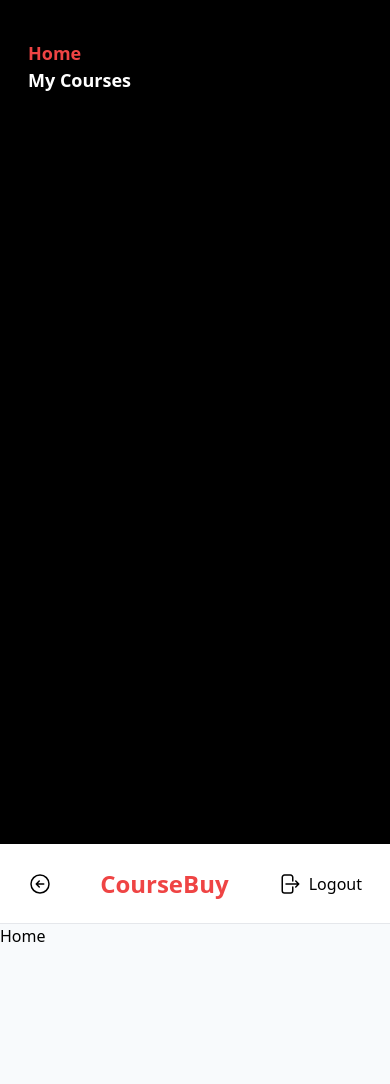
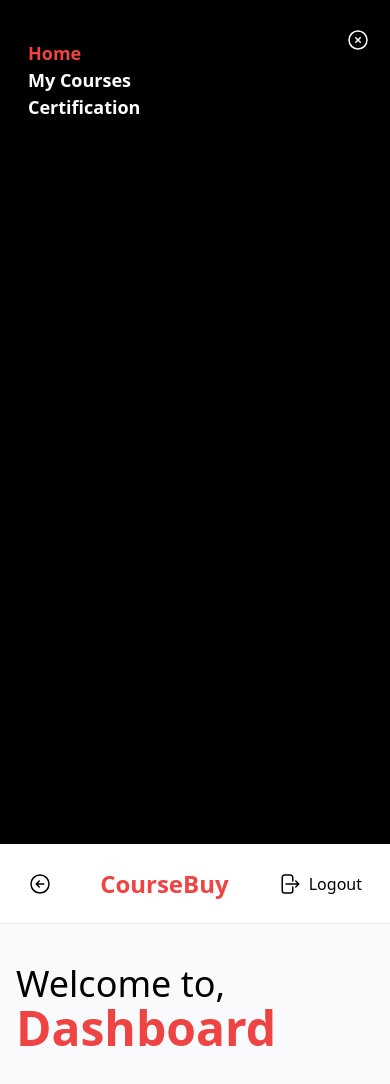
Before and after one commit to MdMuzahid07/Task-online-course, a React (Vite) app: page /dashboard in a window 390 px wide. Shown: the top 1084 px of the page. Built offline with nearby package versions, Linux system fonts and the light colour scheme.

Commit message:
dashboard UX

```diff
--- a/src/layout/dashboard/Dashboard.jsx
+++ b/src/layout/dashboard/Dashboard.jsx
@@ -27,7 +27,7 @@ const Dashboard = () => {
             <div
               className={` ${
                 isSidebarOpen ? "max-w-7xl" : "max-w-screen-2xl"
-              } min-h-screen w-full mx-auto`}
+              } min-h-screen w-full mx-auto px-4 lg:px-0`}
             >
               <Outlet />
             </div>
--- a/src/layout/dashboard/Sidebar.jsx
+++ b/src/layout/dashboard/Sidebar.jsx
@@ -2,7 +2,7 @@ import { useState } from "react";
 import { Link, useLocation } from "react-router-dom";
 
 // eslint-disable-next-line react/prop-types
-const Sidebar = ({ isSidebarOpen }) => {
+const Sidebar = ({ isSidebarOpen, setIsSidebarOpen }) => {
   const [active, setActive] = useState("/dashboard/home");
   const location = useLocation();
   const pathname = location.pathname;
@@ -11,14 +11,34 @@ const Sidebar = ({ isSidebarOpen }) => {
     <div
       className={`${
         isSidebarOpen ? "flex" : "hidden"
-      } col-span-12 sm:col-span-3 lg:col-span-2 text-[18px] sm:text-[25px] md:text-[40px] font-bold bg-primary p-7 text-white min-h-screen w-full  bg-black`}
+      } col-span-12 sm:col-span-3 lg:col-span-2 text-[18px] sm:text-[25px] md:text-[40px] font-bold bg-primary p-7 text-white min-h-screen w-full  bg-black relative`}
     >
+      <button
+        onClick={() => setIsSidebarOpen(false)}
+        className="absolute right-5 top-7 flex sm:hidden"
+      >
+        <svg
+          xmlns="http://www.w3.org/2000/svg"
+          fill="none"
+          viewBox="0 0 24 24"
+          strokeWidth={1.5}
+          stroke="currentColor"
+          className="w-6 h-6"
+        >
+          <path
+            strokeLinecap="round"
+            strokeLinejoin="round"
+            d="m9.75 9.75 4.5 4.5m0-4.5-4.5 4.5M21 12a9 9 0 1 1-18 0 9 9 0 0 1 18 0Z"
+          />
+        </svg>
+      </button>
       <ul className="fixed top-10">
         <li>
           <Link
             to="/dashboard"
             onClick={() => {
               setActive("/dashboard/home");
+              setIsSidebarOpen(false);
             }}
             className={
               pathname && active === "/dashboard/home"
@@ -33,6 +53,7 @@ const Sidebar = ({ isSidebarOpen }) => {
           <Link
             onClick={() => {
               setActive("/dashboard/enrolled");
+              setIsSidebarOpen(false);
             }}
             to="enrolled"
             className={
@@ -44,6 +65,20 @@ const Sidebar = ({ isSidebarOpen }) => {
             My Courses
           </Link>
         </li>
+        <li>
+          <Link
+            onClick={() => {
+              setActive("");
+              setIsSidebarOpen(false);
+            }}
+            to=""
+            className={
+              pathname && active === "" ? "text-red-500" : "text-white"
+            }
+          >
+            Certification
+          </Link>
+        </li>
       </ul>
     </div>
   );
--- a/src/pages/dashboard/Home.jsx
+++ b/src/pages/dashboard/Home.jsx
@@ -1,5 +1,12 @@
 const Home = () => {
-  return <main>Home</main>;
+  return (
+    <main>
+      <h1 className="text-4xl pt-10 pb-20">
+        Welcome to, <br />{" "}
+        <span className="text-5xl  font-bold mt-2 text-red-500">Dashboard</span>
+      </h1>
+    </main>
+  );
 };
 
 export default Home;
```
